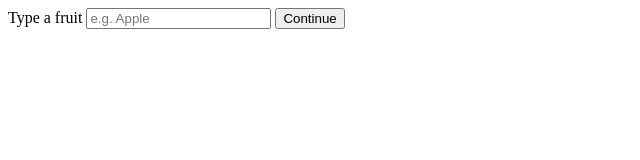
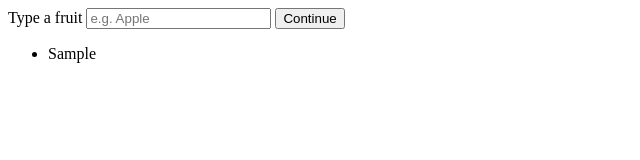
Before and after one commit to IvanCsCz/Fruits, a plain HTML site: page index.html in a window 1280 px wide. Both pictures are taken after typing "Sample" into the empty fields and a click on the input "Continue". Shown: the full height of the page, 0-640 px from the left. Drawn offline with Linux system fonts and the light colour scheme.

Commit message:
li element created everytime a fruit is typed

```diff
--- a/app.js
+++ b/app.js
@@ -1,9 +1,21 @@
+const formFruit = document.querySelector('#enteredValue form');
+const fruitList = document.querySelector('#fruitsSection ul');
+
 const getFruit = (e) => {
   e.preventDefault();
-  console.log(e.target.fruitValue.value);
+  newFruit(e.target.fruitValue.value);
   e.target.fruitValue.value = '';
 };
 
-const formFruit = document.querySelector('.entered__value form');
+const deleteFruit = (e) => {
+  e.target.remove();
+};
+
+const newFruit = (fruit) => {
+  const li = document.createElement('li');
+  li.textContent = fruit;
+  li.addEventListener('click', deleteFruit);
+  fruitList.appendChild(li);
+};
 
 formFruit.addEventListener('submit', getFruit);
--- a/index.html
+++ b/index.html
@@ -8,9 +8,9 @@
     <script defer src="./app.js"></script>
   </head>
   <body>
-    <section class="entered__value">
+    <section id="enteredValue">
       <form>
-        <label for="fruit__value">Type a fruit</label>
+        <label for="fruitValue">Type a fruit</label>
         <input
           id="fruitValue"
           name="fruit"
@@ -20,7 +20,9 @@
         <input type="submit" value="Continue" />
       </form>
     </section>
-    <section class="fruits__section"></section>
-    <section class="nutrition__section"></section>
+    <section id="fruitsSection">
+      <ul></ul>
+    </section>
+    <section id="nutritionSection"></section>
   </body>
 </html>
```
